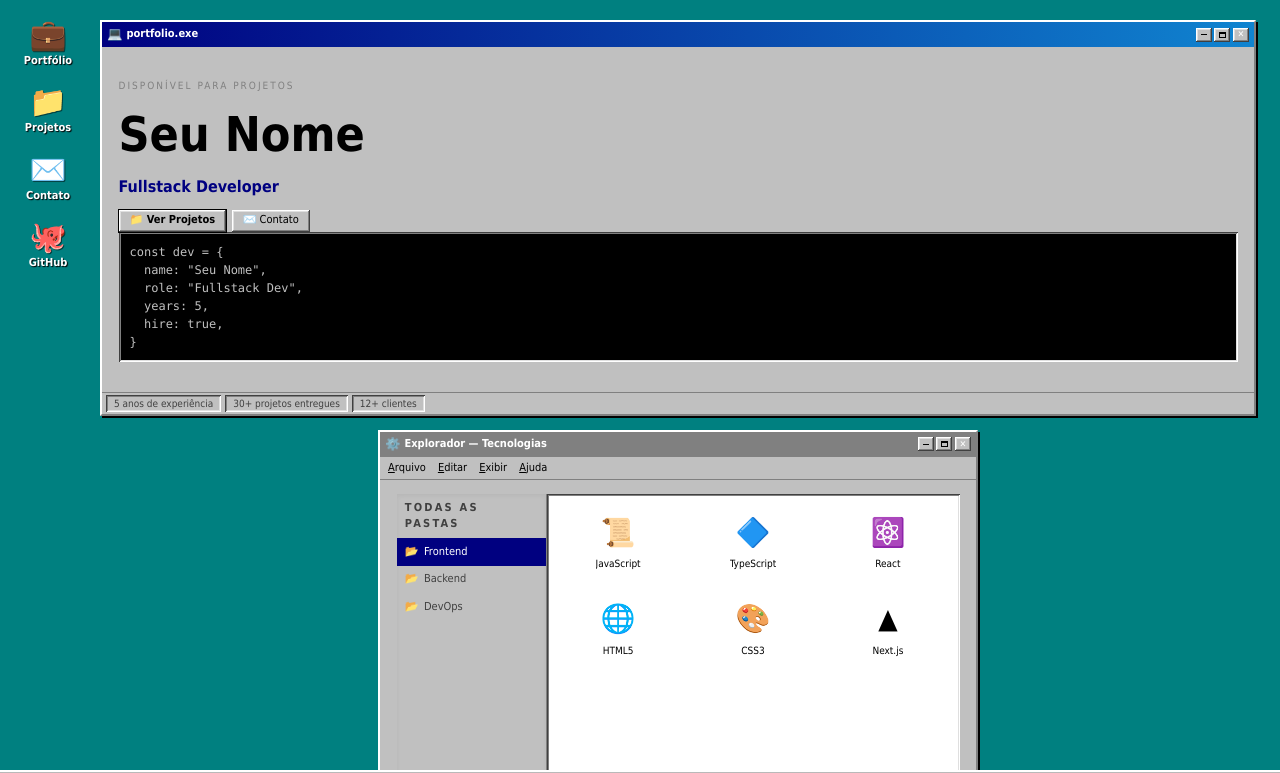
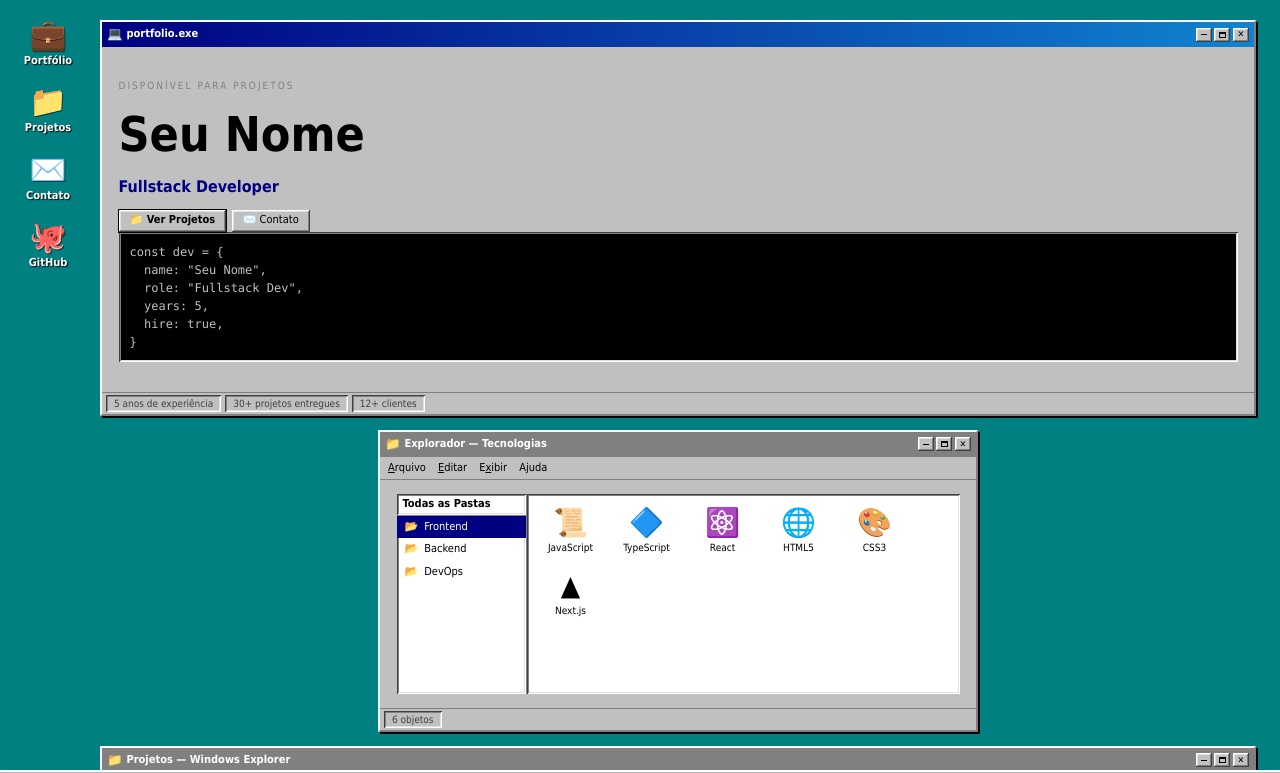
Before and after one commit to PedroSehn/Portifolio-2026, a React (Vite) app: page / in a window 1280 px wide. Shown: the top 773 px of the page. Built offline with nearby package versions, Linux system fonts and the light colour scheme.

Commit message:
Adiciona melhorias na tela de tech

```diff
--- a/src/components/sections/Tech.tsx
+++ b/src/components/sections/Tech.tsx
@@ -1,16 +1,21 @@
-import { useEffect, useMemo, useState } from 'react'
-import Window from '../ui/Window'
+import { useEffect, useMemo, useState, type KeyboardEvent } from 'react'
 import { techCategories } from '../../data/techs'
 import type { TechCategory } from '../../types'
+import Window from '../ui/Window'
 
-const menuItems = ['Arquivo', 'Editar', 'Exibir', 'Ajuda']
+const menuItems = [
+  { label: 'Arquivo', underlineIndex: 0 },
+  { label: 'Editar', underlineIndex: 0 },
+  { label: 'Exibir', underlineIndex: 1 },
+  { label: 'Ajuda', underlineIndex: 1 },
+]
 
 interface TechProps {
   isActive?: boolean
   onActivate?: () => void
 }
 
-export default function Tech({ isActive, onActivate }: TechProps) {
+export default function Tech({ isActive = true, onActivate }: TechProps) {
   const [activeCategoryId, setActiveCategoryId] = useState(techCategories[0].id)
   const [selectedTech, setSelectedTech] = useState<string | null>(null)
 
@@ -25,35 +30,42 @@ export default function Tech({ isActive, onActivate }: TechProps) {
     setSelectedTech(null)
   }, [activeCategoryId])
 
-  const statusBar = useMemo(
-    () => [
-      `${activeCategory.techs.length} objetos`,
-      selectedTech ? `${selectedTech} selecionado` : 'Selecione um item',
-    ],
-    [activeCategory.techs.length, selectedTech],
-  )
+  const handleCategorySelect = (categoryId: string) => {
+    setActiveCategoryId(categoryId)
+    onActivate?.()
+  }
+
+  const handleTechSelect = (techName: string) => {
+    setSelectedTech(techName)
+    onActivate?.()
+  }
+
+  const handleOptionKeyDown = (
+    event: KeyboardEvent<HTMLElement>,
+    action: () => void,
+  ) => {
+    if (event.key === 'Enter' || event.key === ' ') {
+      event.preventDefault()
+      action()
+    }
+  }
 
   return (
-    <section id="tech" aria-labelledby="tech-title" className="flex justify-center">
+    <section id="tech" aria-labelledby="tech-title" className="flex justify-center px-2">
       <div className="w-full max-w-[600px]">
         <Window
-          icon="⚙️"
+          icon="📁"
           title="Explorador — Tecnologias"
-          className="w-full"
-          statusBar={statusBar}
-          menuItems={menuItems}
           isActive={isActive}
           onActivate={onActivate}
+          menuItems={menuItems}
+          statusBar={[`${activeCategory.techs.length} objetos`]}
+          className="w-full"
         >
-          <div className="flex flex-col md:flex-row min-h-[280px]">
-            <aside
-              className="w-full md:w-[150px] border-r border-win-dark bg-win-gray shadow-inner overflow-hidden"
-              aria-label="Categorias de tecnologia"
-            >
-              <div className="px-3 py-2 text-[11px] font-bold text-win-darker uppercase tracking-[0.2em]">
-                Todas as Pastas
-              </div>
-              <ul className="flex flex-col" role="listbox">
+          <div className="explorer">
+            <aside className="explorer__sidebar" aria-label="Categorias">
+              <div className="explorer__sidebar-header">Todas as Pastas</div>
+              <ul role="listbox" aria-label="Categorias de tecnologia">
                 {techCategories.map((category) => {
                   const isActiveCategory = category.id === activeCategoryId
                   return (
@@ -61,19 +73,13 @@ export default function Tech({ isActive, onActivate }: TechProps) {
                       key={category.id}
                       role="option"
                       aria-selected={isActiveCategory}
+                      data-cat={category.label}
                       tabIndex={0}
-                      className={`flex items-center gap-2 px-3 py-2 text-[11px] cursor-pointer ${
-                        isActiveCategory
-                          ? 'bg-win-navy text-white'
-                          : 'text-win-darker hover:bg-[#00008015]'
-                      }`}
-                      onClick={() => setActiveCategoryId(category.id)}
-                      onKeyDown={(event) => {
-                        if (event.key === 'Enter' || event.key === ' ') {
-                          event.preventDefault()
-                          setActiveCategoryId(category.id)
-                        }
-                      }}
+                      className={`sidebar-item ${isActiveCategory ? 'sidebar-item--active' : ''}`}
+                      onClick={() => handleCategorySelect(category.id)}
+                      onKeyDown={(event) =>
+                        handleOptionKeyDown(event, () => handleCategorySelect(category.id))
+                      }
                     >
                       <span aria-hidden="true">📂</span>
                       {category.label}
@@ -83,34 +89,27 @@ export default function Tech({ isActive, onActivate }: TechProps) {
               </ul>
             </aside>
 
-            <main
-              className="flex-1 bg-white shadow-sunken p-3 overflow-hidden"
-              aria-label="Tecnologias da categoria selecionada"
-            >
-              <div className="grid grid-cols-2 sm:grid-cols-3 gap-3" role="list">
+            <main className="explorer__content" aria-label="Tecnologias da categoria selecionada">
+              <div className="file-grid" role="list">
                 {activeCategory.techs.map((tech) => {
                   const isSelected = tech.name === selectedTech
                   return (
-                    <button
+                    <div
                       key={tech.name}
-                      type="button"
-                      className={`flex flex-col items-center gap-1 border rounded-sm p-3 text-center text-[10px] focus:outline-none focus-visible:ring-1 focus-visible:ring-win-blue transition ${
-                        isSelected
-                          ? 'border-win-navy bg-[#00008015]'
-                          : 'border-transparent hover:border-[#00008040]'
-                      }`}
-                      aria-pressed={isSelected}
-                      aria-label={tech.name}
-                      onClick={(event) => {
-                        event.stopPropagation()
-                        setSelectedTech(tech.name)
-                      }}
+                      role="option"
+                      aria-selected={isSelected}
+                      tabIndex={0}
+                      className={`file-icon ${isSelected ? 'selected' : ''}`}
+                      onClick={() => handleTechSelect(tech.name)}
+                      onKeyDown={(event) =>
+                        handleOptionKeyDown(event, () => handleTechSelect(tech.name))
+                      }
                     >
-                      <span className="text-[28px]" aria-hidden="true">
+                      <span className="file-icon__img" aria-hidden="true">
                         {tech.icon}
                       </span>
-                      <span className="overflow-hidden text-ellipsis">{tech.name}</span>
-                    </button>
+                      <span className="file-icon__name">{tech.name}</span>
+                    </div>
                   )
                 })}
               </div>
--- a/src/components/ui/Window.tsx
+++ b/src/components/ui/Window.tsx
@@ -1,4 +1,6 @@
 import type { CSSProperties, ReactNode } from 'react'
+
+type WindowMenuItem = string | { label: string; underlineIndex?: number }
 
 interface WindowProps {
   icon: string
@@ -10,7 +12,7 @@ interface WindowProps {
   titlebarClassName?: string
   isActive?: boolean
   onActivate?: () => void
-  menuItems?: string[]
+  menuItems?: WindowMenuItem[]
 }
 
 export default function Window({
@@ -25,6 +27,14 @@ export default function Window({
   onActivate,
   menuItems,
 }: WindowProps) {
+  const menuItemsWithUnderline = (menuItems ?? []).map((item) => {
+    const label = typeof item === 'string' ? item : item.label
+    const requestedIndex = typeof item === 'string' ? 0 : item.underlineIndex ?? 0
+    const maxIndex = label.length > 0 ? label.length - 1 : 0
+    const underlineIndex = Math.max(0, Math.min(requestedIndex, maxIndex))
+    return { label, underlineIndex }
+  })
+
   return (
     <section
       className={`win95-raised win95-window-animate flex flex-col bg-win95-silver ${className}`}
@@ -32,7 +42,9 @@ export default function Window({
       onClick={onActivate}
     >
       <header
-        className={`win95-titlebar ${!isActive ? 'win95-titlebar-inactive' : ''} ${titlebarClassName ?? ''}`.trim()}
+        className={`win95-titlebar ${!isActive ? 'win95-titlebar-inactive' : ''} ${
+          titlebarClassName ?? ''
+        }`.trim()}
       >
         <span className="text-lg" aria-hidden="true">
           {icon}
@@ -61,14 +73,23 @@ export default function Window({
         </div>
       </header>
 
-      {menuItems && (
+      {menuItemsWithUnderline.length > 0 && (
         <div className="win95-menubar">
-          {menuItems.map((item) => (
-            <span key={item} className="win95-menubar-item">
-              <span style={{ textDecoration: 'underline' }}>{item[0]}</span>
-              {item.slice(1)}
-            </span>
-          ))}
+          {menuItemsWithUnderline.map((item, index) => {
+            const before = item.label.slice(0, item.underlineIndex)
+            const highlightedChar = item.label[item.underlineIndex] ?? ''
+            const after = highlightedChar
+              ? item.label.slice(item.underlineIndex + 1)
+              : item.label.slice(item.underlineIndex)
+
+            return (
+              <span key={`${item.label}-${index}`} className="win95-menubar-item">
+                {before}
+                {highlightedChar ? <u>{highlightedChar}</u> : null}
+                {after}
+              </span>
+            )
+          })}
         </div>
       )}
 
--- a/src/index.css
+++ b/src/index.css
@@ -97,6 +97,7 @@ body {
   justify-content: center;
   flex-shrink: 0;
   padding: 0;
+  color: black;
 }
 .win95-titlebar-button:active {
   box-shadow: var(--sunken);
@@ -262,3 +263,254 @@ body {
 .taskbar__start-btn--active {
   animation: startBtnClick 0.22s ease-out;
 }
+
+#tech {
+  background: var(--teal-bg);
+  width: 100%;
+}
+
+#tech .window {
+  background: var(--gray);
+  border: 2px solid;
+  border-color: var(--white) var(--dark) var(--dark) var(--white);
+  box-shadow: 2px 2px 0 var(--black);
+  display: flex;
+  flex-direction: column;
+  width: 100%;
+  max-width: 600px;
+  animation: windowOpen 0.18s ease-out;
+}
+
+#tech .titlebar {
+  display: flex;
+  align-items: center;
+  gap: 4px;
+  padding: 3px 5px;
+  user-select: none;
+  cursor: default;
+  background: linear-gradient(90deg, #000080, #1084d0);
+}
+
+#tech .titlebar--inactive {
+  background: var(--dark);
+}
+
+#tech .titlebar__icon {
+  font-size: 14px;
+  line-height: 1;
+}
+
+#tech .titlebar__text {
+  color: white;
+  font-size: 11px;
+  font-weight: 700;
+  flex: 1;
+  white-space: nowrap;
+  overflow: hidden;
+  text-overflow: ellipsis;
+}
+
+#tech .titlebar__controls {
+  display: flex;
+  gap: 2px;
+}
+
+#tech .titlebar__btn {
+  width: 16px;
+  height: 14px;
+  background: var(--gray);
+  box-shadow: var(--raised);
+  border: none;
+  cursor: pointer;
+  display: flex;
+  align-items: center;
+  justify-content: center;
+  font-size: 9px;
+  font-family: var(--font);
+  flex-shrink: 0;
+  padding: 0;
+}
+
+#tech .titlebar__btn:active {
+  box-shadow: var(--sunken);
+}
+
+#tech .titlebar__btn--min::before {
+  content: '';
+  display: block;
+  width: 6px;
+  height: 1px;
+  background: var(--black);
+  margin-top: 6px;
+}
+
+#tech .titlebar__btn--max::before {
+  content: '';
+  display: block;
+  width: 7px;
+  height: 6px;
+  border: 1px solid var(--black);
+  border-top-width: 2px;
+}
+
+#tech .menubar {
+  display: flex;
+  padding: 1px 2px;
+  border-bottom: 1px solid var(--dark);
+  gap: 0;
+}
+
+#tech .menubar__item {
+  padding: 2px 6px;
+  font-size: 11px;
+  cursor: default;
+  user-select: none;
+}
+
+#tech .menubar__item:hover {
+  background: var(--navy);
+  color: white;
+}
+
+#tech .menubar__item u {
+  text-decoration: underline;
+}
+
+#tech .explorer {
+  display: flex;
+  min-height: 200px;
+}
+
+#tech .explorer__sidebar {
+  min-width: 130px;
+  border-right: 1px solid var(--dark);
+  box-shadow: var(--sunken);
+  background: white;
+  overflow-y: auto;
+  flex-shrink: 0;
+}
+
+#tech .explorer__sidebar-header {
+  font-size: 11px;
+  font-weight: 700;
+  padding: 2px 6px;
+  border-bottom: 1px solid var(--dark);
+  box-shadow: var(--sunken);
+  background: white;
+  user-select: none;
+}
+
+#tech .explorer__sidebar ul {
+  list-style: none;
+  margin: 0;
+  padding: 0;
+}
+
+#tech .sidebar-item {
+  display: flex;
+  align-items: center;
+  gap: 6px;
+  padding: 3px 8px;
+  font-size: 11px;
+  cursor: pointer;
+  user-select: none;
+}
+
+#tech .sidebar-item:hover:not(.sidebar-item--active) {
+  background: rgba(0, 0, 0, 0.06);
+}
+
+#tech .sidebar-item--active {
+  background: var(--navy);
+  color: white;
+}
+
+#tech .explorer__content {
+  flex: 1;
+  background: white;
+  box-shadow: var(--sunken);
+  padding: 8px;
+  overflow-y: auto;
+}
+
+#tech .file-grid {
+  display: flex;
+  flex-wrap: wrap;
+  gap: 4px;
+  align-content: flex-start;
+}
+
+#tech .file-icon {
+  display: flex;
+  flex-direction: column;
+  align-items: center;
+  gap: 4px;
+  width: 72px;
+  padding: 6px 4px;
+  cursor: pointer;
+  user-select: none;
+  border: 1px solid transparent;
+}
+
+#tech .file-icon:hover {
+  background: rgba(0, 0, 128, 0.08);
+  border-color: rgba(0, 0, 128, 0.2);
+}
+
+#tech .file-icon.selected {
+  background: var(--navy);
+  color: white;
+  border-color: var(--navy);
+}
+
+#tech .file-icon__img {
+  font-size: 28px;
+  line-height: 1;
+}
+
+#tech .file-icon__name {
+  font-size: 10px;
+  text-align: center;
+  line-height: 1.3;
+  word-break: break-word;
+}
+
+#tech .statusbar {
+  display: flex;
+  border-top: 1px solid var(--dark);
+  padding: 2px 4px;
+  gap: 4px;
+}
+
+#tech .statusbar__cell {
+  box-shadow: var(--sunken);
+  padding: 1px 8px;
+  font-size: 10px;
+  color: var(--darker);
+}
+
+#tech .file-icon:focus-visible,
+#tech .sidebar-item:focus-visible {
+  outline: 1px dotted #9090ff;
+}
+
+@media (max-width: 480px) {
+  #tech .explorer {
+    flex-direction: column;
+  }
+  #tech .explorer__sidebar {
+    min-width: unset;
+    border-right: none;
+    border-bottom: 1px solid var(--dark);
+    box-shadow: var(--sunken);
+    display: flex;
+    overflow-x: auto;
+    overflow-y: visible;
+  }
+  #tech .explorer__sidebar-header {
+    display: none;
+  }
+  #tech .sidebar-item {
+    white-space: nowrap;
+  }
+}
```
